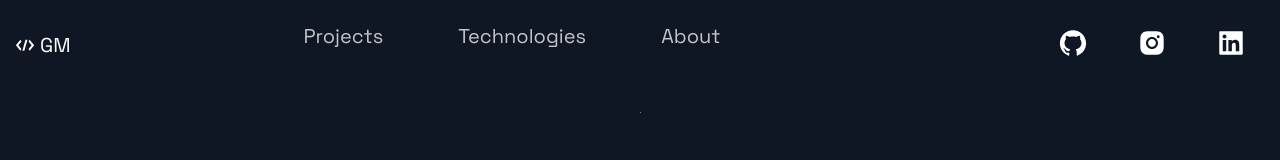
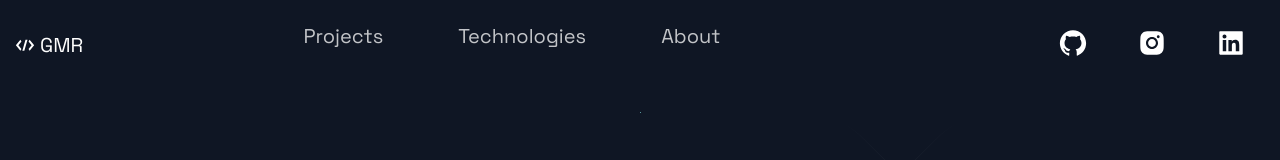
Before and after one commit to mabsboza/portafolio_webside, a Next.js app: page / in a window 1280 px wide. Shown: the top 160 px of the page. Built offline with nearby package versions, Linux system fonts and the light colour scheme.

Commit message:
Add Header component

```diff
--- a/src/components/Header/Header.js
+++ b/src/components/Header/Header.js
@@ -10,7 +10,7 @@ const Header = () =>  (
     <Div1>
       <Link href="/">
         <a style={{ display: "flex", alignItems: "center", color: "white", marginBotton: "20px" }}>
-          <DiCode size="3rem"/><Span>GM</Span>
+          <DiCode size="3rem"/><Span>GMR</Span>
         </a>
       </Link>
     </Div1>
```
